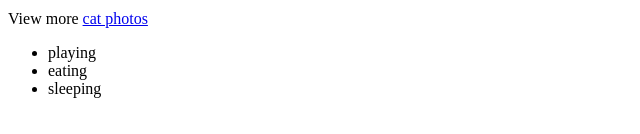
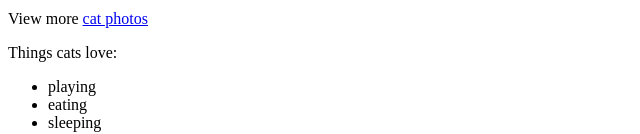
Before and after one commit to AnandPap/Repo05, a website: page ex19/src/index.html in a window 1280 px wide. Shown: the part 361-495 px from the top of the page, without its empty margins (0-640 px from the left). Drawn offline with Linux system fonts and the light colour scheme.

Commit message:
Creating a bulleted unordered list

```diff
--- a/ex19/src/index.html
+++ b/ex19/src/index.html
@@ -5,6 +5,7 @@
              alt="Gray Cat on Tree Branch">
     </a>
     <p>View more <a href="#" target="_blank">cat photos</a></p>
+    <p>Things cats love:</p>
     <ul>
         <li>playing</li>
         <li>eating</li>
```
